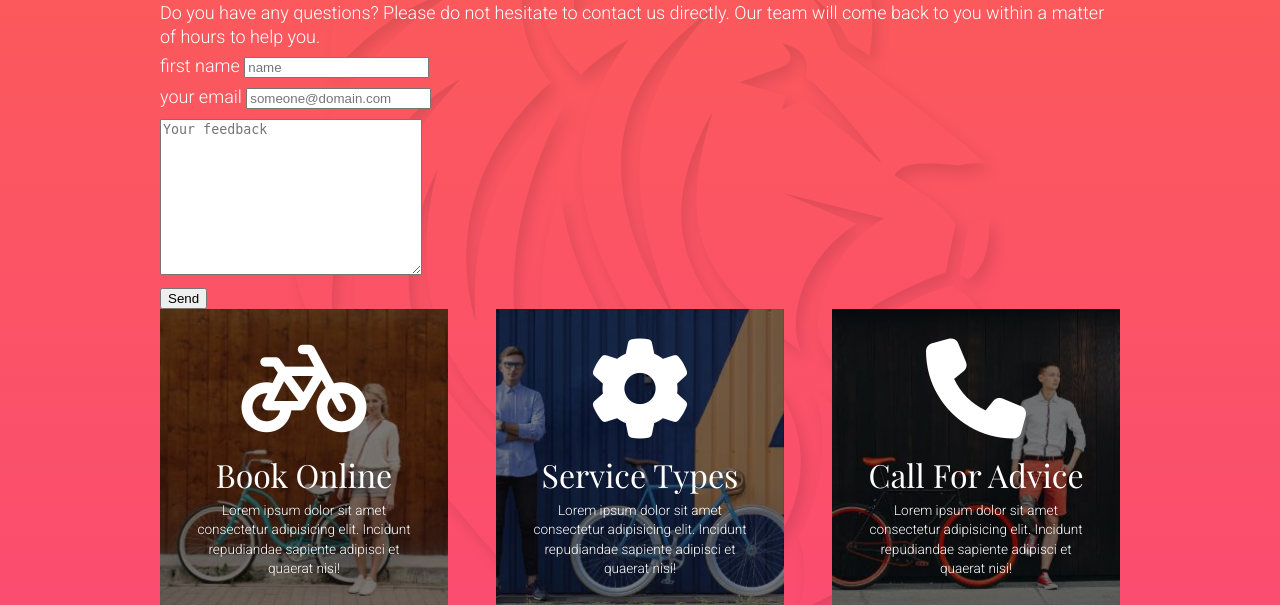
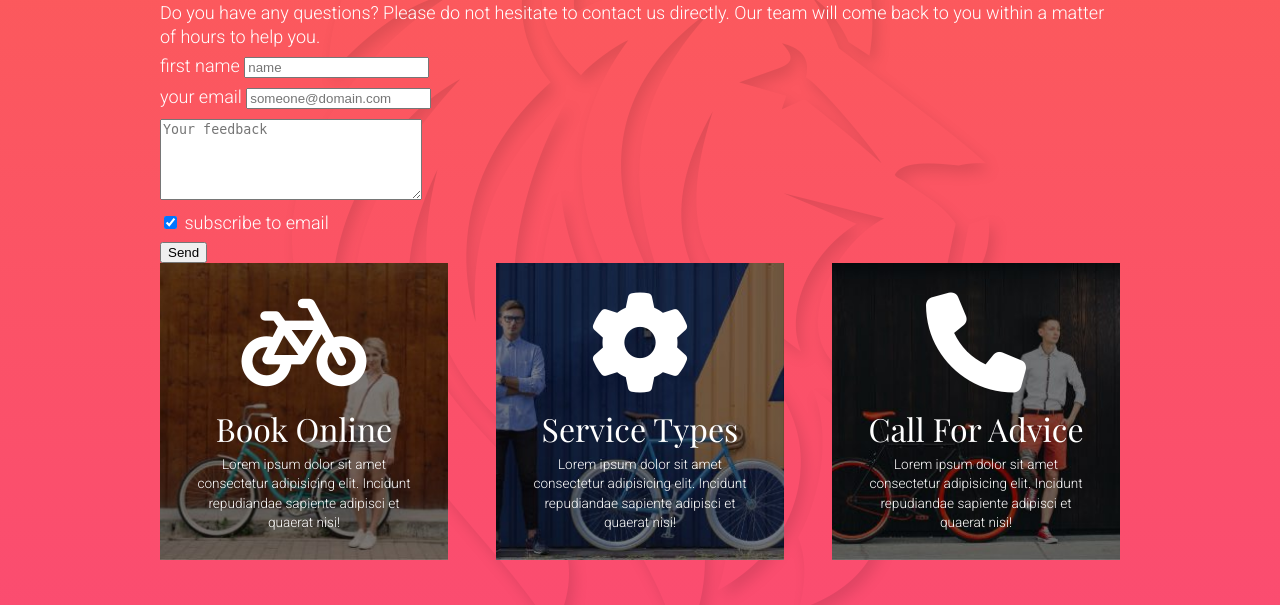
Before and after one commit to deuxemm/web-d-proj-2, a PHP site: page /contact-us.html in a window 1280 px wide. Shown: the part 251-856 px from the top of the page. Run offline with PHP 8.4, Linux system fonts and the light colour scheme; some libraries are stand-ins or nearby versions.

Commit message:
add tick box

```diff
--- a/contact-us.html
+++ b/contact-us.html
@@ -77,8 +77,12 @@
                 </div>
 
                 <div class="inputwrapper">
-                    <textarea name="message" id="message" cols="30" rows="10" placeholder="Your feedback"></textarea>
+                    <textarea name="message" id="message" cols="30" rows="5" placeholder="Your feedback"></textarea>
+                </div>
 
+                <div class="inputwrapper">
+                    <input type="checkbox" name="email-subscribe" id="email-subscribe" value="yes-sign-me-up" checked>
+                    <label for="checkbox">subscribe to email</label>
                 </div>
 
                 <input type="submit" value="Send">
--- a/style.css
+++ b/style.css
@@ -188,5 +188,4 @@ nav a.mybutton {
 
 .inputwrapper {
     margin-bottom: 10px;
-
 }
```
